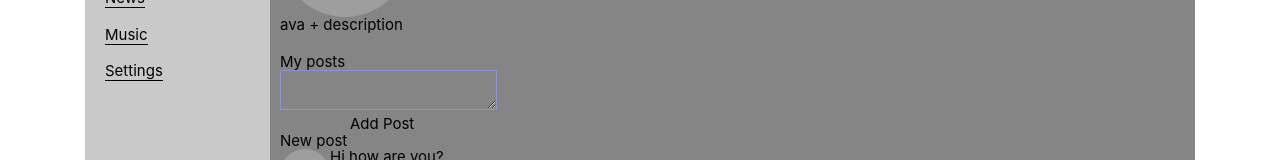
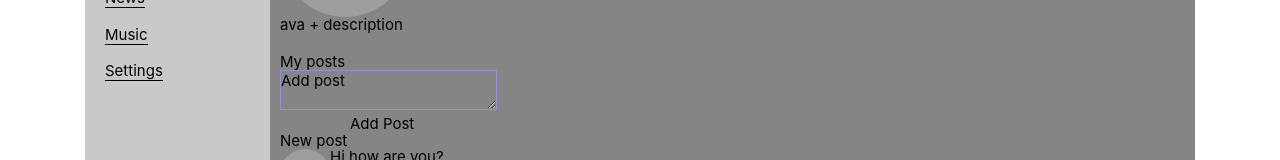
Before and after one commit to SlavMos/react-start, a React (Create React App) app: page / in a window 1280 px wide. Shown: the part 183-343 px from the top of the page. Built offline with nearby package versions, Linux system fonts and the light colour scheme; grey boxes are pictures that could not be loaded.

Commit message:
FLUX-circulation per character

```diff
--- a/src/App.js
+++ b/src/App.js
@@ -24,8 +24,9 @@ const App = (props) => {
               path="Profile"
               element={
                 <Profile
-                  state={props.state.profilePage}
+                  profilePage={props.state.profilePage}
                   addPost={props.addPost}
+                  updatePostText={props.updatePostText}
                 />
               }
             />
@@ -33,8 +34,9 @@ const App = (props) => {
               path="/"
               element={
                 <Profile
-                  state={props.state.profilePage}
+                  profilePage={props.state.profilePage}
                   addPost={props.addPost}
+                  updatePostText={props.updatePostText}
                 />
               }
             />
--- a/src/components/Profile/MyPosts/MyPosts.jsx
+++ b/src/components/Profile/MyPosts/MyPosts.jsx
@@ -12,15 +12,25 @@ const MyPosts = (props) => {
   let newPostElement = React.createRef();
 
   let addPost = () => {
+    props.addPost();
+    props.updatePostText("");
+  };
+
+  let onPostChange = () => {
     let text = newPostElement.current.value;
-    props.addPost(text);
+    props.updatePostText(text);
   };
 
   return (
     <div className={s.MyPosts}>
       My posts
       <div>
-        <textarea ref={newPostElement} className={s.textarea}></textarea>
+        <textarea
+          ref={newPostElement}
+          className={s.textarea}
+          value={props.newPostText}
+          onChange={onPostChange}
+        ></textarea>
         <div className={s.buttonPost}>
           <button onClick={addPost} className={s.button}>
             Add Post
--- a/src/components/Profile/Profile.jsx
+++ b/src/components/Profile/Profile.jsx
@@ -8,7 +8,12 @@ const Profile = (props) => {
   return (
     <div className={s.Profile}>
       <ProfileInfo />
-      <MyPosts postData={props.state.posts} addPost={props.addPost} />
+      <MyPosts
+        postData={props.profilePage.posts}
+        addPost={props.addPost}
+        newPostText={props.profilePage.newPostText}
+        updatePostText={props.updatePostText}
+      />
     </div>
   );
 };
--- a/src/redux/state.js
+++ b/src/redux/state.js
@@ -6,6 +6,7 @@ let state = {
       { id: 1, message: "Hi,how are you?", likesCount: 10 },
       { id: 2, message: "My firs post", likesCount: 12 },
     ],
+    newPostText: "Add post",
   },
 
   dialogsPage: {
@@ -26,14 +27,19 @@ let state = {
   },
 };
 
-export let addPost = (postMessage) => {
+export let addPost = () => {
   let newPost = {
     id: 5,
-    message: postMessage,
+    message: state.profilePage.newPostText,
     likesCount: 0,
   };
 
   state.profilePage.posts.push(newPost);
+  state.profilePage.newPostText = "";
+  renderEntireTree(state);
+};
+export let updatePostText = (newText) => {
+  state.profilePage.newPostText = newText;
   renderEntireTree(state);
 };
 
--- a/src/render.js
+++ b/src/render.js
@@ -4,12 +4,13 @@ import "./index.css";
 import App from "./App";
 import reportWebVitals from "./reportWebVitals";
 import { addPost } from "./redux/state";
+import { updatePostText } from "./redux/state";
 const root = ReactDOM.createRoot(document.getElementById("root"));
 
 export let renderEntireTree = (state) => {
   root.render(
     <React.StrictMode>
-      <App state={state} addPost={addPost} />
+      <App state={state} addPost={addPost} updatePostText={updatePostText} />
     </React.StrictMode>
   );
 };
```
